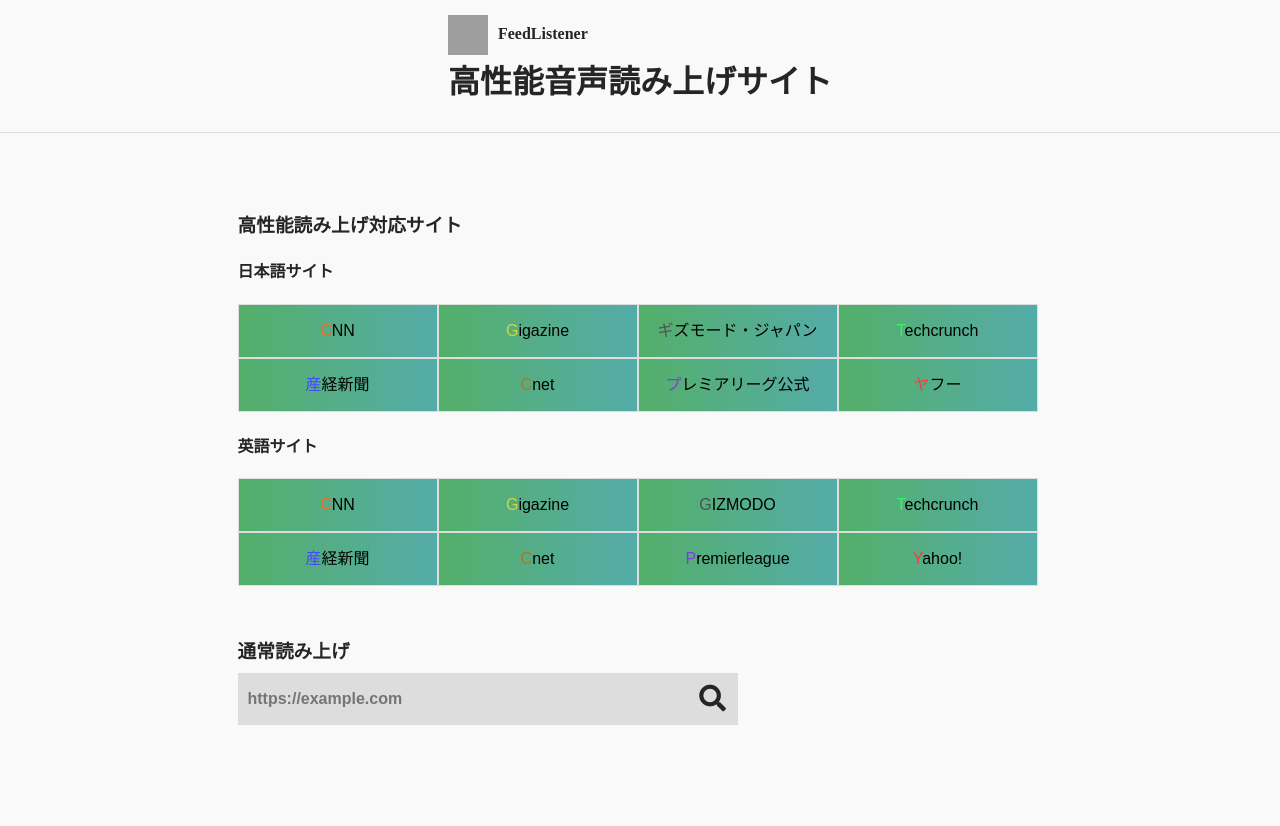
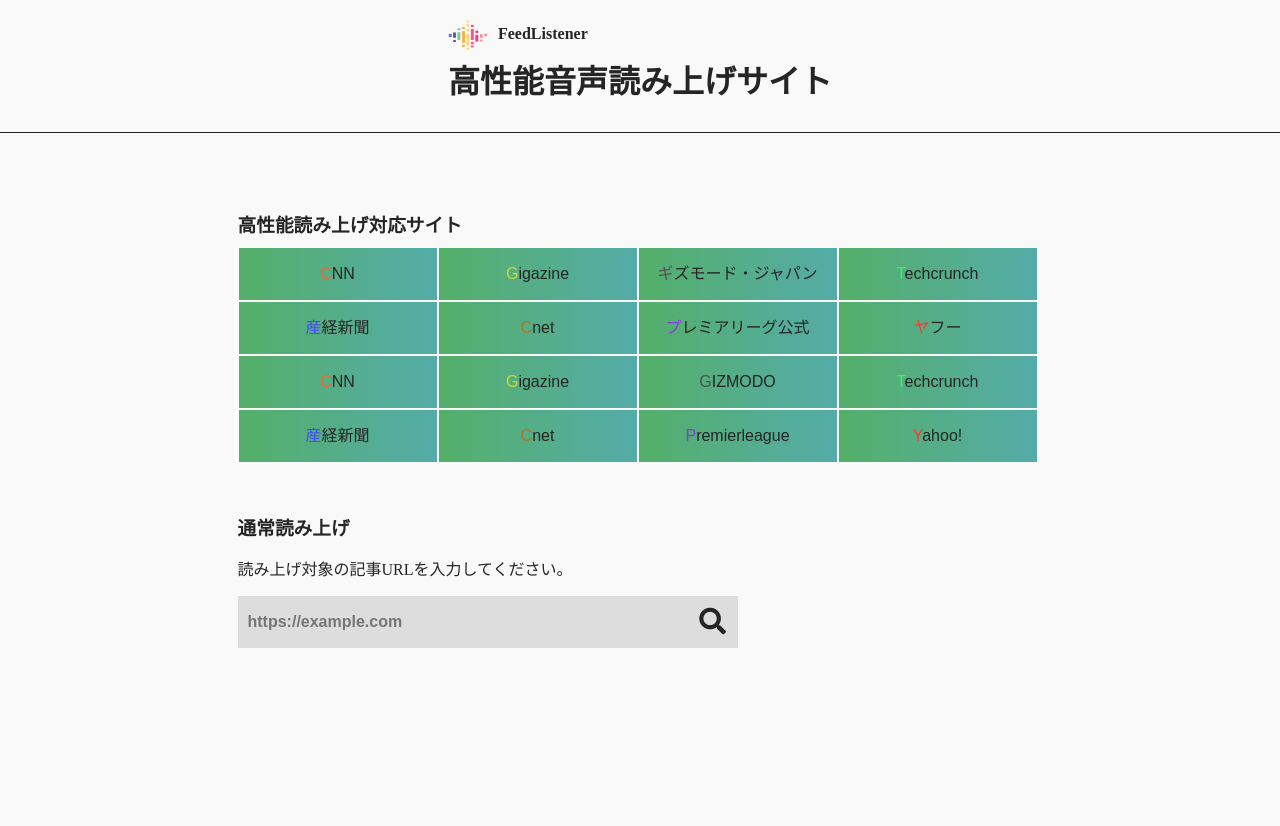
Before and after one commit to 8maguchi8ruki/FeedListener, a Flask app: page / in a window 1280 px wide. Shown: the top 826 px of the page. After the commit the page ends 648 px from the top, so only its background shows below. Run offline with Flask 2, Linux system fonts and the light colour scheme; some libraries are stand-ins or nearby versions; grey boxes are pictures that could not be loaded.

Commit message:
version update

```diff
--- a/app.py
+++ b/app.py
@@ -466,7 +466,7 @@
     else:
         hoge = gTTS(data,lang="ja")
     rannum = random.uniform(0,10000)
-    hoge.save(f"static/files/audio/article.mp3")
+    hoge.save(f"static/files/audio/article{rannum}.mp3")
     f.close()
 
     def get_title(t):
--- a/static/css/style.css
+++ b/static/css/style.css
@@ -66,14 +66,14 @@
     width: 100%;
     padding: 20px 0;
     box-sizing: border-box;
-    border-bottom: 1px solid #ddd;
+    border-bottom: 1px solid #252525;
     position: fixed;
     top: 0;
     left: 0;
     z-index: 101;
-    background-color: #f9f9f9;
     display: flex;
     justify-content: center;
+    background-color: #f9f9f9;
 }
 h1{
     margin: 10px 0;
@@ -126,7 +126,7 @@
 }
 
 .wrap-search{
-    width: 800px;
+    width: 500px;
     margin: 0 auto;
 }
 .wrap-search.nomal{
@@ -183,6 +183,7 @@
     background-color: #ddd;
     cursor: pointer;
 }
+
 .wrap-search.nomal input , .wrap-search.nomal button{
     background: #ddd;
 }
@@ -331,11 +332,12 @@
 }
 .sitename{
    line-height: 50px;
-   width: 200px;
+   width: 198px;
    border: none;
-   border: 1px solid #ddd;
+   color: #252525;
    background: linear-gradient(90deg, #54af69 ,#54aca9);
    font-size: 1rem;
+   margin: 1px;
 }
 .sitename:hover{
     opacity: 0.5;
@@ -365,3 +367,22 @@
 .cnet::first-letter{
     color: #ad781c;
 }
+
+
+
+/* サブメニュー */
+#sub-menu{
+    position: fixed;
+    left: 0;
+    bottom: 0;
+    background-color: #f9f9f9;
+    z-index: 100;
+    display: flex;
+    justify-content: space-between;
+    width: 100%;
+    box-sizing: border-box;
+    border-top: 1px solid #ddd;
+}
+#sub-menu-pc{
+    display: none;
+}
--- a/static/files/text/article.txt
+++ b/static/files/text/article.txt
@@ -1 +1 @@
-　オンキヨーホームエンターテイメントは5月13日、大阪地方裁判所に対し破産手続開始の申立てをし、同裁判所から破産手続開始決定を受けたと発表した。　同社は2021年3月期に二期連続の債務超過となり、上場廃止を決定。その後、会社継続のため、ホームAV事業の譲渡など主要な事業や資産の譲渡などを行ってきたが、厳しい資金繰りの中、債務を完済できなかったとしている。　事業譲渡等の後に残った国内販売事業やOEM事業についても子会社2社が資金難から事業継続することができず、2月に事業を停止、3月に破産申立てを行っていた。　オンキヨーホームエンターテイメント 代表取締役社長の林亨氏は、同日発表されたリリースで、「コストを最小化し、事業譲渡先からの手数料収入でのバランスをとり、会社継続、遅延債務の支払いに充当すべく進めてきたが、半導体供給問題解消の見込みが立たず、手数料収入も当初の予定を大きく下回り、一方で、費用の削減にも限界があり資金繰りが困窮したことから、これ以上の事業継続は困難と判断した」とコメントしている。
+　Appleは、「iPhone」と「Apple Watch」に2022年、「衝突検知」機能を導入する計画だという。The Wall Street Journal（WSJ）が報じた。WSJによると、ユーザーは、システムが自動車との衝突を検知した場合に、自動で911に緊急通報するようデバイスで設定できる可能性がある。　この種の機能は自動車業界で新しくはないが、そのようなシステムがiPhoneに追加されれば、より広範に人々がこの技術を利用できるようになるかもしれない。WSJの記事によると、Appleのシステムはセンサーを使用して加速度の急激な増加を測定し、自動車衝突事故に関連付ける。米CNETはWSJの報道について、Appleにコメントを求めたが回答は得られていない。Appleは最終的にこの機能をリリースしないと判断する可能性もあるという。　衝突検知と自動通報に関する今回の報道に先立ち、Appleは「CarPlay」を自動車のさらに多くの部分に拡大したい考えだとの報道があった。この記事は海外Red Ventures発の記事を朝日インタラクティブが日本向けに編集したものです。
--- a/templates/base.html
+++ b/templates/base.html
@@ -44,6 +44,34 @@
                         <p class="comment comment2">音声ファイルを作成しています</p>
                     </div>
                 </div>
+
+                                <!-- pcメニュー -->
+                                <div id="sub-menu-pc">
+                                    <a href="/">
+                                        <button class="logout logout-pc">ログアウト</button>
+                                    </a>
+                                    <nav>
+                                        <a href="/home" class="to-home">
+                                           <li>ホーム</li>
+                                        </a>
+                                        <a href="/archive" class="to-archive">
+                                            <li>アーカイブ</li>
+                                        </a>
+                                        <a href="/history" class="to-history">
+                                            <li>履歴</li>
+                                        </a>
+                                        <a href="/help" class="to-help">
+                                            <li>ヘルプ</li>
+                                        </a>
+                                        <a href="/contact" class="to-contact">
+                                            <li>コンタクト</li>
+                                        </a>
+                                        <a href="/policy" class="to-policy">
+                                            <li>ポリシー</li>
+                                        </a>
+
+                                    </nav>
+                                </div>
     </div>
 
 
--- a/templates/index.html
+++ b/templates/index.html
@@ -3,7 +3,6 @@
 
 <div class="wrap-home">
     <h3>高性能読み上げ対応サイト</h3>
-    <h4>日本語サイト</h4>
     <form class="adapted-site" action="/search" method="POST">
         <button type="submit" name="sitename" class="sitename cnn" value="CNN" onclick="toSearch()">CNN</button>
         <button type="submit" name="sitename" class="sitename gigazine" value="Gigazine" onclick="toSearch()">Gigazine</button>
@@ -13,10 +12,8 @@
         <button type="submit" name="sitename" class="sitename cnet" value="cnet" onclick="toSearch()">Cnet</button>
         <button type="submit" name="sitename" class="sitename premierleague" value="プレミアリーグ公式" onclick="toSearch()">プレミアリーグ公式</button>
         <button type="submit" name="sitename" class="sitename yahoo" value="ヤフー" onclick="toSearch()">ヤフー</button>
-    </form>
 
-    <h4>英語サイト</h4>
-    <form class="adapted-site" action="/search" method="POST">
+
         <button type="submit" name="sitename" class="sitename cnn" value="CNN" onclick="toSearch()">CNN</button>
         <button type="submit" name="sitename" class="sitename gigazine" value="Gigazine" onclick="toSearch()">Gigazine</button>
         <button type="submit" name="sitename" class="sitename gizmodo" value="GIZMODO" onclick="toSearch()">GIZMODO</button>
@@ -28,8 +25,9 @@
     </form>
 
     <div class="wrap-search nomal">
+        <h3>通常読み上げ</h3>
         <form class="search to-result" method="POST" action="/result">
-            <h3>通常読み上げ</h3>
+            <p>読み上げ対象の記事URLを入力してください。</p>
             <div>
                 <input type="text" id="url" class="url" name="url" placeholder="https://example.com">
                 <button type="submit" onclick="loading()"><i class="fas fa-search fa-2x" style="color: #252525;"></i></button>
```
Also changed, not shown: static/img/favion.png (deleted), static/img/sound-wave.png (added), 1 other file.
